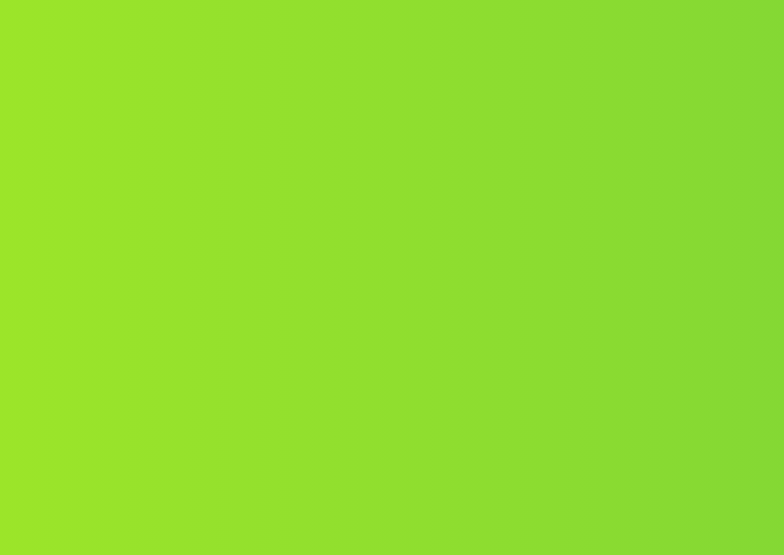
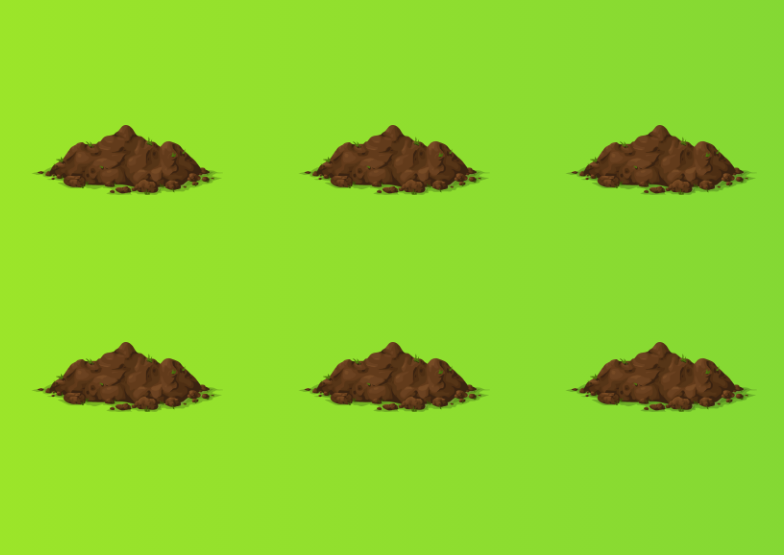
Before and after one commit to bthrsn/whack-a-mole, a website with bundled scripts: page src/index.html in a window 1280 px wide. Shown: the part 225-780 px from the top of the page, without its empty margins (246-1030 px from the left). Built offline with nearby package versions, Linux system fonts and the light colour scheme; files whose address does not match are found by name.

Commit message:
fix path to hole.png

```diff
--- a/src/assets/css/main.css
+++ b/src/assets/css/main.css
@@ -52,7 +52,7 @@ h1 {
 
 .hole:after {
   display: block;
-  background: url('../images/dirt.png') center no-repeat;
+  background: url('../images/hole.png') center no-repeat;
   background-size: contain;
   content: '';
   width: 100%;
```
